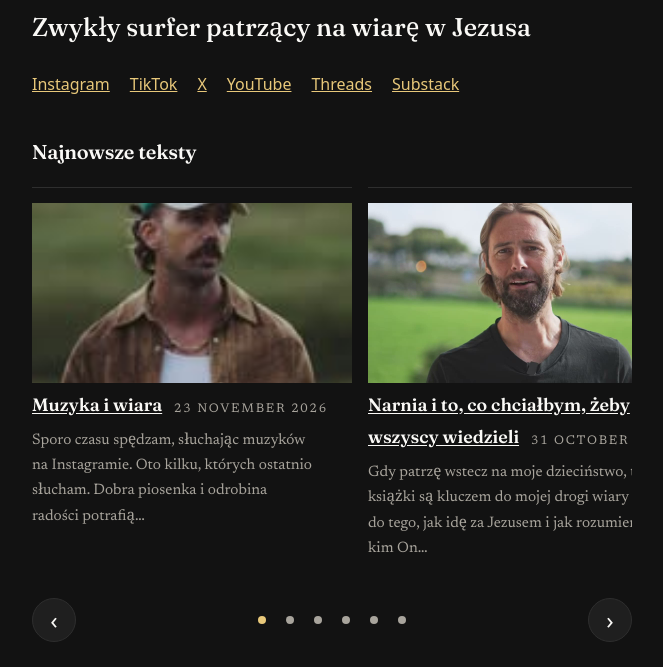
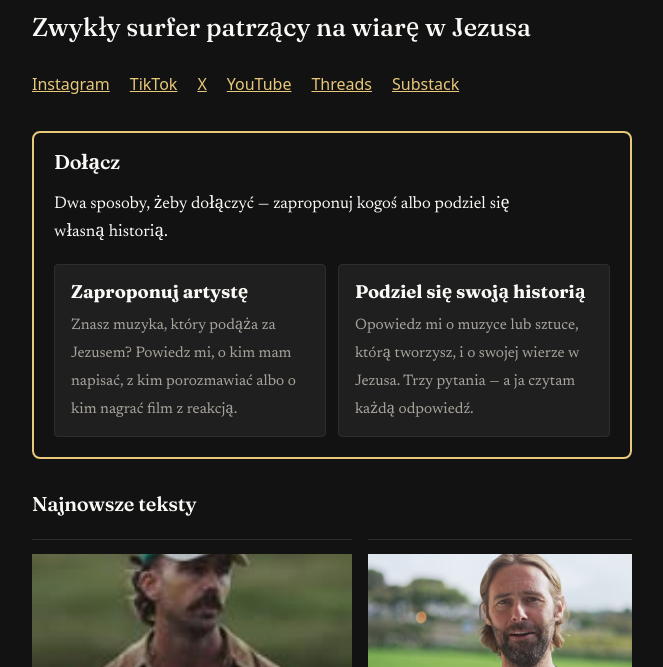
Before and after one commit to streamjonathan/jonathanmccallum-pl, an Eleventy site: page index.njk in a window 1280 px wide. Shown: the part 133-800 px from the top of the page, without its empty margins (308-971 px from the left). Built offline with nearby package versions, Linux system fonts and the light colour scheme; Eleventy itself is replaced by a stand-in of ours; files that its build step writes are made by us from their sources; files whose address does not match are found by name.

Commit message:
Get involved box (translated), linking to the main site's Suggest and Share pages
The two cards link to https://jonathanmccallum.com/suggest-an-artist/ and
https://jonathanmccallum.com/share-your-story/ — this language site has no
suggest/share pages of its own, and the Worker's session cookie is host-only
for jonathanmccallum.com (no CORS for cross-origin API calls), so sign-in and
the forms cannot run on a jonathanmccallum-<code>.pages.dev origin.
Deployment waits on the Cloudflare 20-project cap / clubhousejonathan token.

```diff
--- /dev/null
+++ b/_includes/get-involved.njk
@@ -0,0 +1,14 @@
+<section class="get-involved" aria-labelledby="get-involved-heading">
+  <h2 id="get-involved-heading">Dołącz</h2>
+  <p>Dwa sposoby, żeby dołączyć — zaproponuj kogoś albo podziel się własną historią.</p>
+  <div class="get-involved__cards">
+    <a class="get-involved__card" href="https://jonathanmccallum.com/suggest-an-artist/">
+      <strong>Zaproponuj artystę</strong>
+      <span>Znasz muzyka, który podąża za Jezusem? Powiedz mi, o kim mam napisać, z kim porozmawiać albo o kim nagrać film z reakcją.</span>
+    </a>
+    <a class="get-involved__card" href="https://jonathanmccallum.com/share-your-story/">
+      <strong>Podziel się swoją historią</strong>
+      <span>Opowiedz mi o muzyce lub sztuce, którą tworzysz, i o swojej wierze w Jezusa. Trzy pytania — a ja czytam każdą odpowiedź.</span>
+    </a>
+  </div>
+</section>
--- a/_includes/layouts/base.njk
+++ b/_includes/layouts/base.njk
@@ -121,8 +121,8 @@
 </script>
 {% endif %}
 <link rel="alternate" type="application/rss+xml" title="{{ site.title }}" href="/feed/">
-<link rel="preload" href="/css/style.css?v=12" as="style">
-<link rel="stylesheet" href="/css/style.css?v=12">
+<link rel="preload" href="/css/style.css?v=13" as="style">
+<link rel="stylesheet" href="/css/style.css?v=13">
 </head>
 <body>
 <a class="skip-link" href="#main">Przejdź do treści</a>
--- a/_includes/layouts/page.njk
+++ b/_includes/layouts/page.njk
@@ -5,3 +5,6 @@ layout: layouts/base.njk
   <h1>{{ title }}</h1>
   {{ content | safe }}
 </article>
+{% if page.url != "/suggest-an-artist/" and page.url != "/share-your-story/" %}
+{% include "get-involved.njk" %}
+{% endif %}
--- a/_includes/layouts/post.njk
+++ b/_includes/layouts/post.njk
@@ -10,6 +10,7 @@ layout: layouts/base.njk
   {{ content | safe }}
   </div>
 </article>
+{% include "get-involved.njk" %}
 {% set prevPost = collections.publishedPosts | getPreviousCollectionItem(page) %}
 {% set nextPost = collections.publishedPosts | getNextCollectionItem(page) %}
 {% if prevPost or nextPost %}
--- a/css/style.css
+++ b/css/style.css
@@ -256,6 +256,32 @@ button[type="submit"] {
 /* Featured carousel: the newest articles in a slow-moving row, same
    scroll-snap pattern as the Watch row. The reader can swipe or scroll
    it by hand; the script below moves it along gently when left alone. */
+/* Get involved: the reader forms, on the main site, in a gold box so they pop out.
+   On this language site the two cards link to jonathanmccallum.com, where
+   sign-in and the forms live (the session cookie is host-only for the main
+   site, so they cannot run here). */
+.get-involved {
+  border: 2px solid var(--link);
+  border-radius: 0.5rem;
+  padding: 1rem 1.25rem 1.25rem;
+  margin: 0 0 1.5rem;
+}
+.get-involved h2 { margin-top: 0; }
+.get-involved__cards { display: flex; flex-wrap: wrap; gap: 0.75rem; margin-top: 0.75rem; }
+.get-involved__card {
+  flex: 1 1 16rem;
+  display: block;
+  padding: 0.75rem 1rem;
+  border: 1px solid var(--line);
+  border-radius: 0.25rem;
+  background: var(--code-bg);
+  color: var(--text);
+  text-decoration: none;
+}
+.get-involved__card:hover { border-color: var(--link); }
+.get-involved__card strong { display: block; font-family: "Fraunces", Georgia, "Iowan Old Style", "Times New Roman", serif; font-size: 1.15rem; margin-bottom: 0.25rem; }
+.get-involved__card span { color: var(--muted); font-size: 0.95rem; }
+
 .featured { margin-top: 1.5rem; }
 .featured-row { display: flex; gap: 1rem; overflow-x: auto; scroll-snap-type: x mandatory; list-style: none; padding: 0 0 0.5rem; margin: 1rem 0; }
 /* The arrows and dots are the navigation now, so the row's own
--- a/index.njk
+++ b/index.njk
@@ -17,6 +17,8 @@ eleventyExcludeFromCollections: true
   <a href="https://www.threads.com/@jonamccallum">Threads</a>
   <a href="https://jonamccallum.substack.com">Substack</a>
 </p>
+
+{% include "get-involved.njk" %}
 
 <section class="featured" data-fade aria-labelledby="featured-heading">
   <h2 id="featured-heading">Najnowsze teksty</h2>
```
